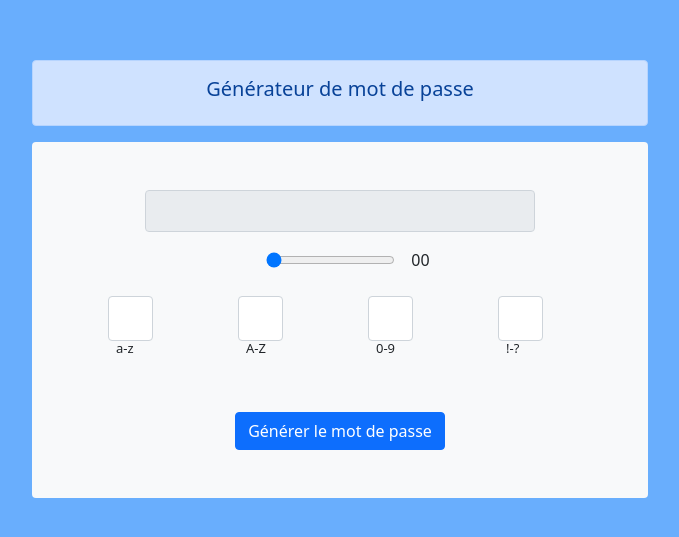
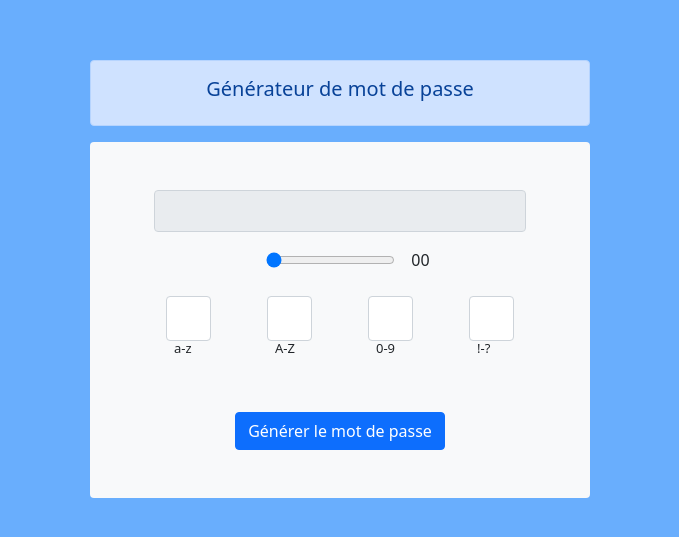
Before and after one commit to kimoueric/generateur-de-mot-de-passe, a plain HTML site: page index.html in a window 1280 px wide. Shown: the part 121-658 px from the top of the page, without its empty margins (300-979 px from the left). Drawn offline with Linux system fonts and the light colour scheme.

Commit message:
amelioration

```diff
--- a/index.html
+++ b/index.html
@@ -9,7 +9,7 @@
   </head>
   <body>
     <div
-      class="container-sm d-flex justify-content-center flex-column align-items-center w-50"
+      class="container-sm  d-flex justify-content-center flex-column align-items-center w-auto "
     >
       <div class="alert alert-primary w-100 text-center">
         <h5>Générateur de mot de passe</h5>
@@ -20,7 +20,7 @@
             type="text"
             name=""
             id="displayMdp"
-            class="form-control w-75 mx-3 p-2 text-center"
+            class="form-control w-100 mx-3 p-2 text-center"
             readonly
           />
         </div>
@@ -36,8 +36,8 @@
           /><span id="recuptaille">00</span>
         </div>
         <div class="container-sm mt-4">
-          <div class="row">
-            <div class="col-sm-3">
+          <div class="row ">
+            <div class="col-3">
               <input
                 type="checkbox"
                 name=""
@@ -48,7 +48,7 @@
                 <h6>a-z</h6>
               </div>
             </div>
-            <div class="col-sm-3">
+            <div class="col-3">
               <input
                 type="checkbox"
                 name=""
@@ -59,7 +59,7 @@
                 <h6>A-Z</h6>
               </div>
             </div>
-            <div class="col-sm-3">
+            <div class="col-3">
               <input
                 type="checkbox"
                 name=""
@@ -71,7 +71,7 @@
               </div>
             </div>
 
-            <div class="col-sm-3">
+            <div class="col-3">
               <input
                 type="checkbox"
                 name=""
```
